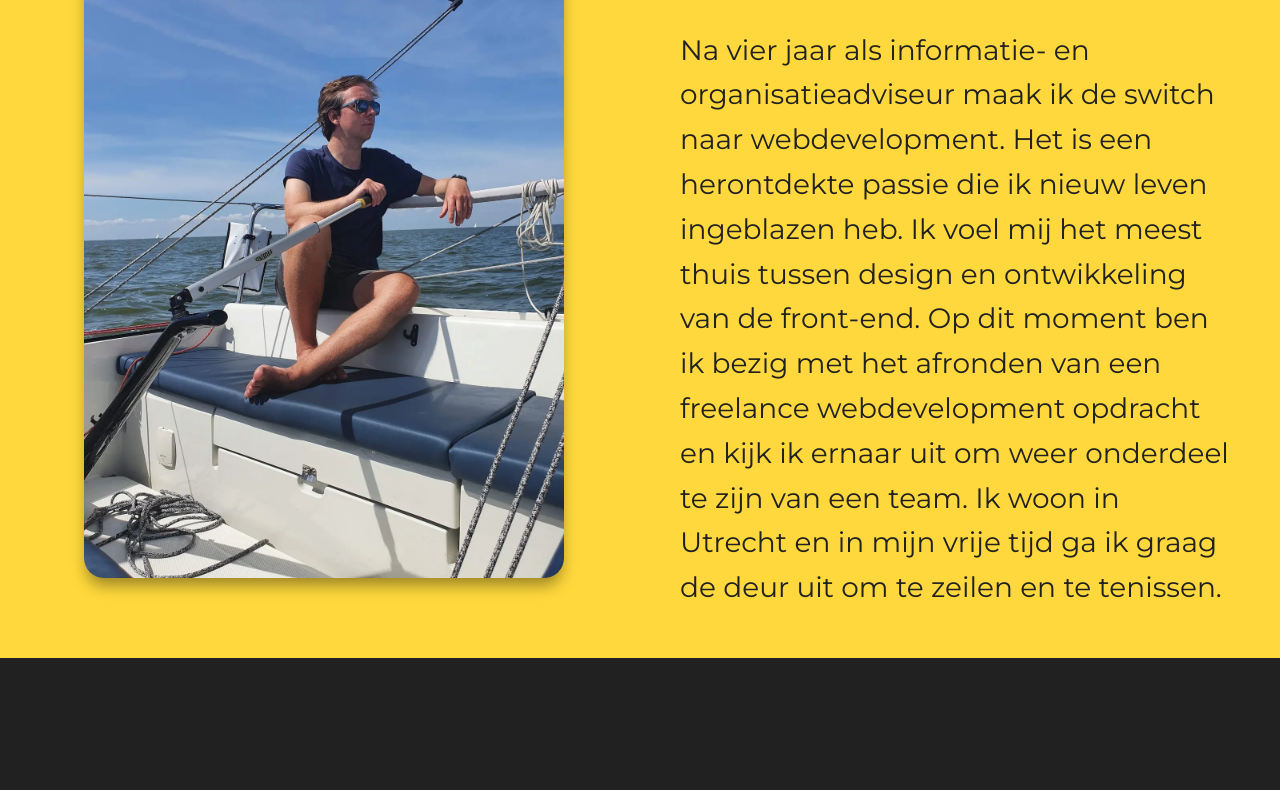
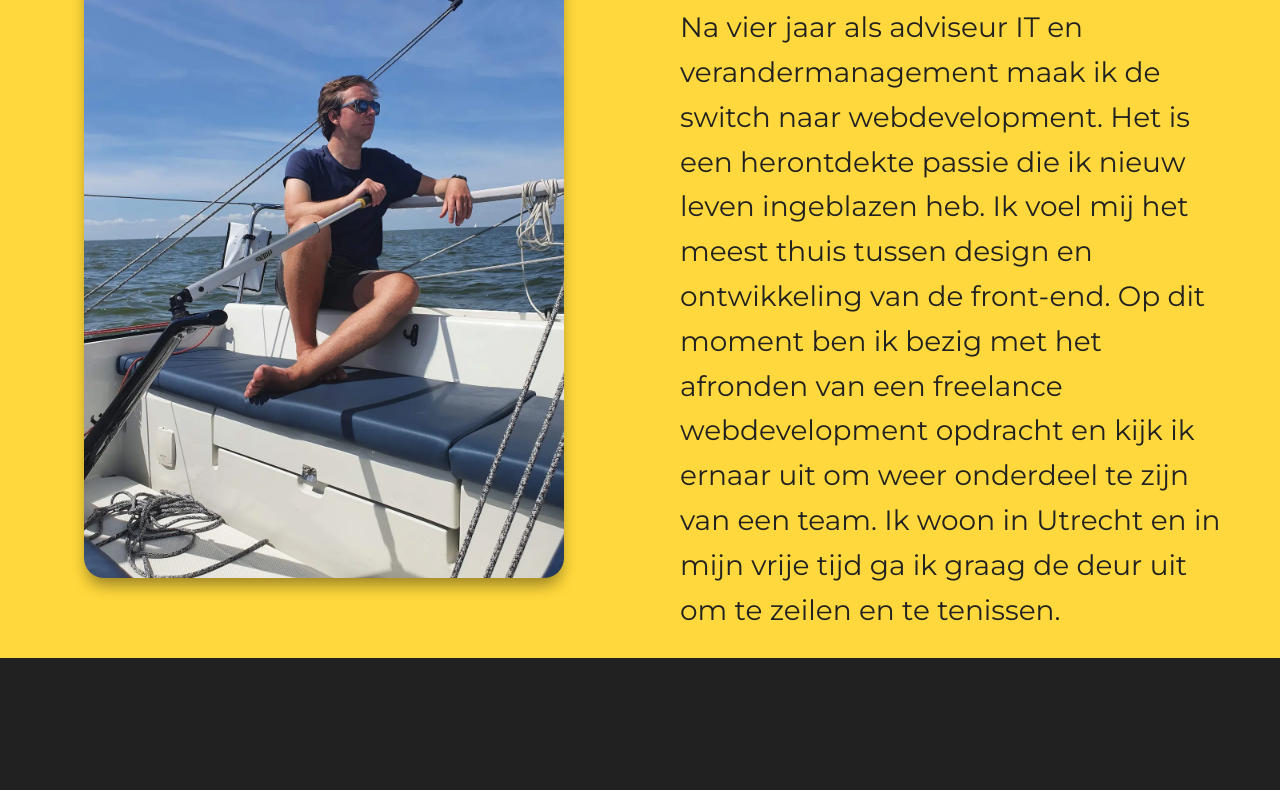
Before and after one commit to Kerraan/DITISDIRK, a website: page src/about.html in a window 1280 px wide. Shown: the part 142-932 px from the top of the page. Drawn offline with nearby package versions, Linux system fonts and the light colour scheme; files that its build step writes are made by us from their sources.

Commit message:
Update about.html

```diff
--- a/src/about.html
+++ b/src/about.html
@@ -76,7 +76,7 @@
       <article class="over-mij flex">
         <h2 class="work-title fs-600 bold">Dirk Burgers</h2>
         <p>
-          Na vier jaar als informatie- en organisatieadviseur maak ik de switch
+          Na vier jaar als adviseur IT en verandermanagement maak ik de switch
           naar webdevelopment. Het is een herontdekte passie die ik nieuw leven
           ingeblazen heb. Ik voel mij het meest thuis tussen design en
           ontwikkeling van de front-end. Op dit moment ben ik bezig met het
```
